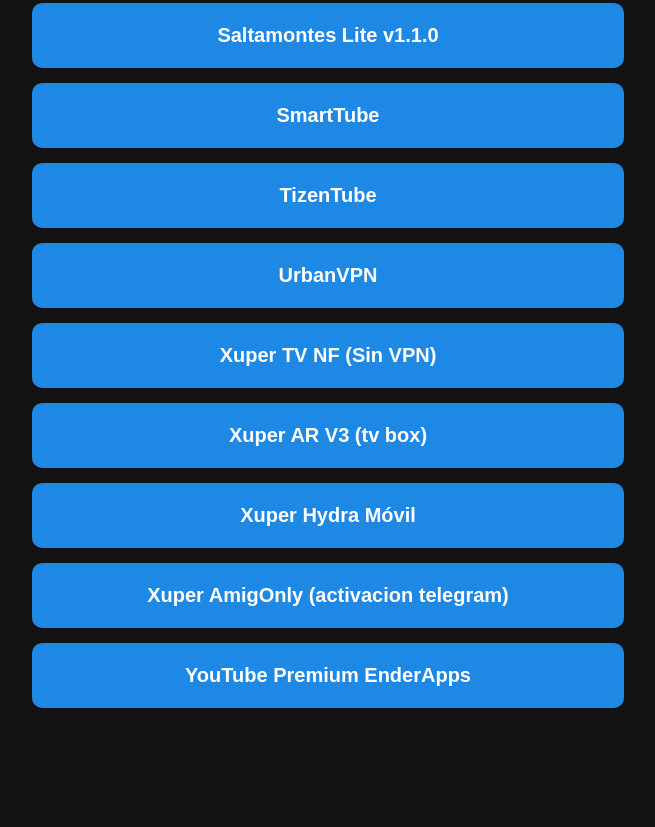
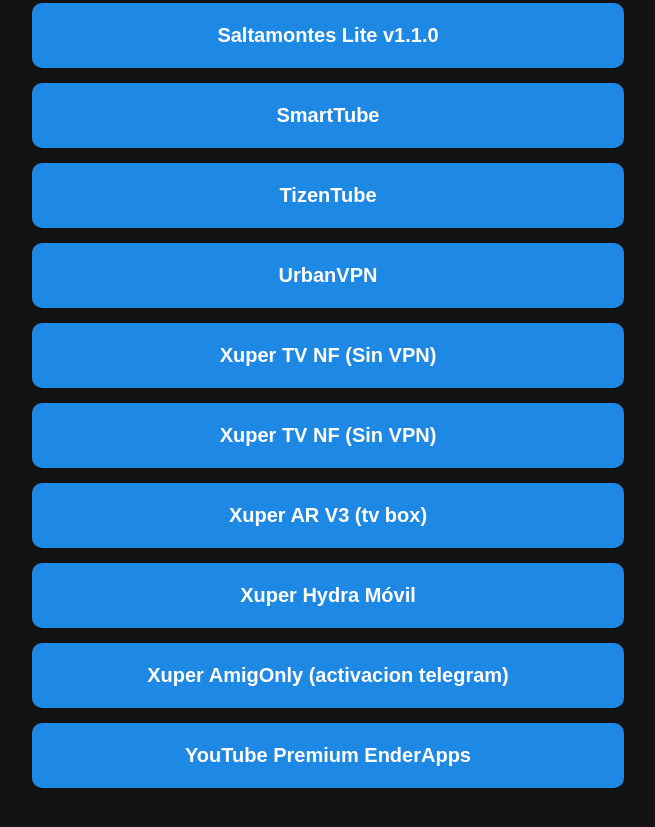
Before and after one commit to stuhyb1976-XUP/TV-Box, a plain HTML site: page index.html in a window 1280 px wide. Shown: the part 513-1340 px from the top of the page, without its empty margins (312-967 px from the left). Before the commit the page ends 1264 px from the top, so only its background shows below. Drawn offline with Linux system fonts and the light colour scheme.

Commit message:
Update index.html

```diff
--- a/index.html
+++ b/index.html
@@ -52,6 +52,7 @@
   <a href="https://github.com/stuhyb1976-XUP/TV-Box/releases/download/v1.0/TizenTube_2.0.2.apk" class="btn">TizenTube</a>
   <a href="https://github.com/stuhyb1976-XUP/TV-Box/releases/download/v1.0/UrbanVPN.apk" class="btn">UrbanVPN</a>
   <a href="https://github.com/stuhyb1976-XUP/TV-Box/releases/download/v1.0/XuperTV_NF_4.35.1-SinVPN.apk" class="btn">Xuper TV NF (Sin VPN)</a>
+  <a href="https://github.com/stuhyb1976-XUP/TV-Box/releases/download/v1.0/XuperFCZ-5.2.0.apk" class="btn">Xuper TV NF (Sin VPN)</a>
   <a href="https://github.com/stuhyb1976-XUP/TV-Box/releases/download/v1.0/XuperARV3ByNetxxus.apk" class="btn">Xuper AR V3 (tv box)</a>
   <a href="https://github.com/stuhyb1976-XUP/TV-Box/releases/download/v1.0/XuperHydraMovil_v6.5.2.apk" class="btn">Xuper Hydra Móvil</a>
   <a href="https://github.com/stuhyb1976-XUP/TV-Box/releases/download/v1.0/Xuper_AmigOnly_2.0.apk" class="btn">Xuper AmigOnly (activacion telegram)</a>
```
